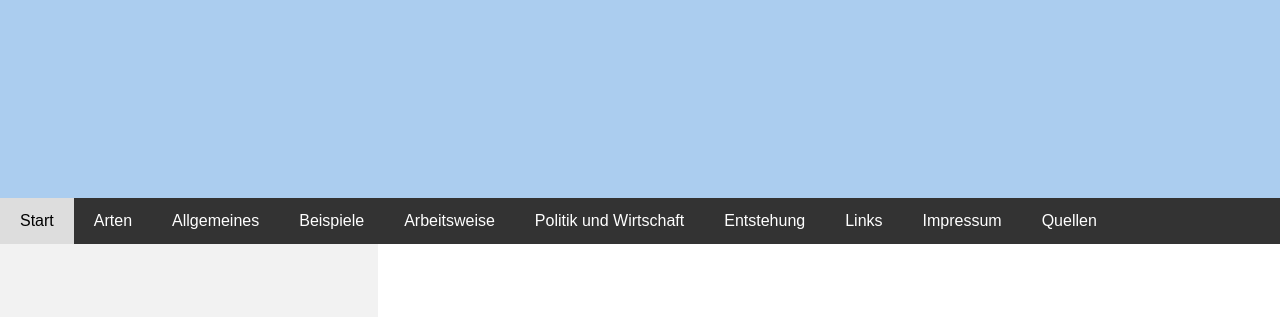
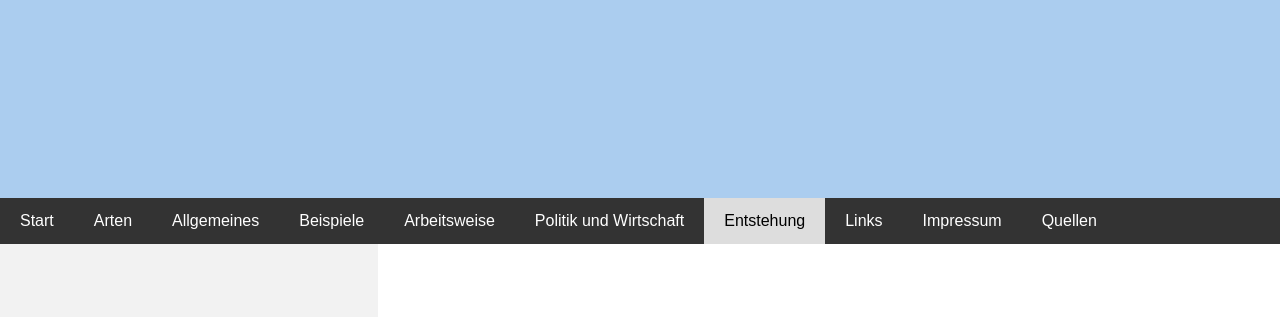
Before and after one commit to KI-einfach-erklaert/Entstehung, a plain HTML site: page index.html in a window 1280 px wide. Shown: the part 302-619 px from the top of the page. Drawn offline with Linux system fonts and the light colour scheme.

Commit message:
Update index.html

```diff
--- a/index.html
+++ b/index.html
@@ -132,13 +132,13 @@
   </div>
 
   <div class="navbar">
-  <a href="https://ki-einfach-erklaert.github.io/home/" class="active"		>Start</a>
+  <a href="https://ki-einfach-erklaert.github.io/home/" 			>Start</a>
   <a href="https://ki-einfach-erklaert.github.io/arten" 			>Arten</a>
   <a href="https://ki-einfach-erklaert.github.io/allgemeines" 			>Allgemeines</a>
   <a href="https://ki-einfach-erklaert.github.io/beispiele" 			>Beispiele</a>
   <a href="https://ki-einfach-erklaert.github.io/Arbeitsweise" 			>Arbeitsweise</a>
   <a href="https://ki-einfach-erklaert.github.io/politik-und-wirtschaft"	>Politik und Wirtschaft</a>
-  <a href="https://ki-einfach-erklaert.github.io/entstehung" 			>Entstehung</a>
+  <a href="https://ki-einfach-erklaert.github.io/entstehung" class="active"	>Entstehung</a>
   <a href="https://ki-einfach-erklaert.github.io/links" 			>Links</a>
   <a href="https://ki-einfach-erklaert.github.io/impressum" 			>Impressum</a>
   <a href="https://ki-einfach-erklaert.github.io/quellen" 			>Quellen</a>
```
